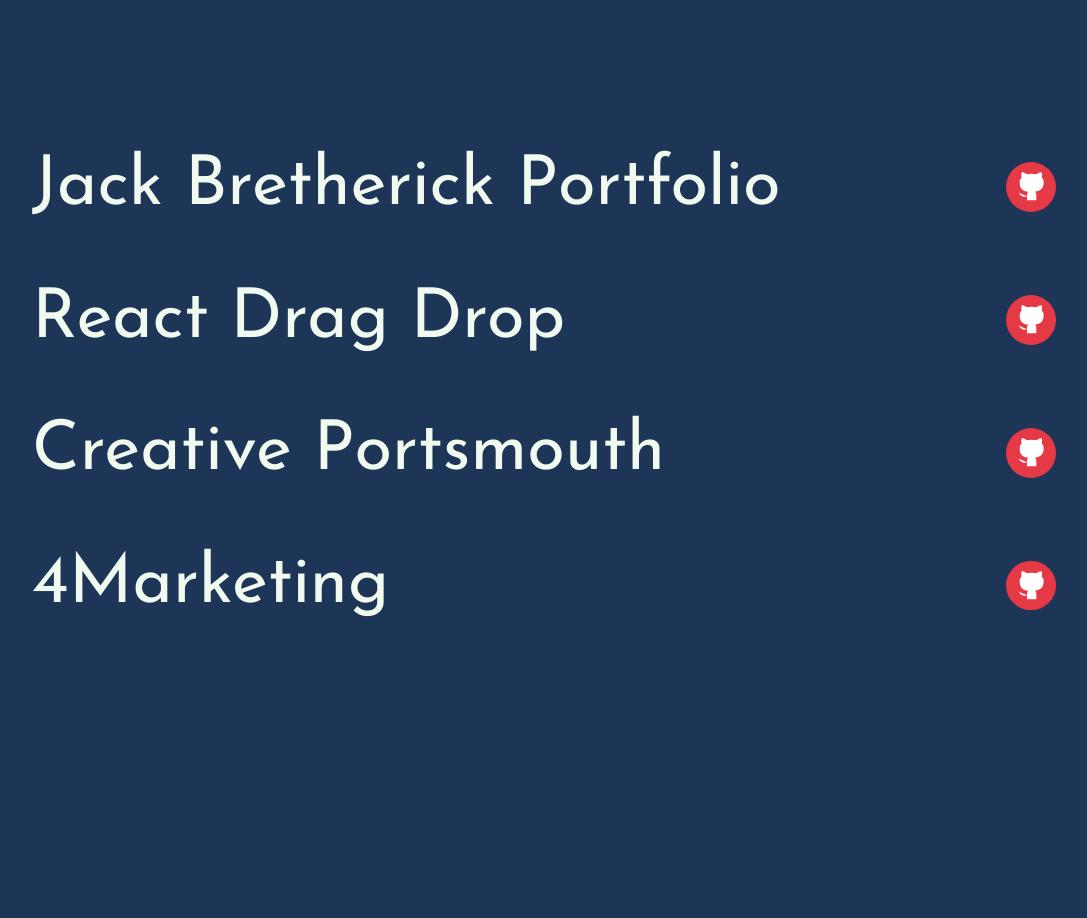
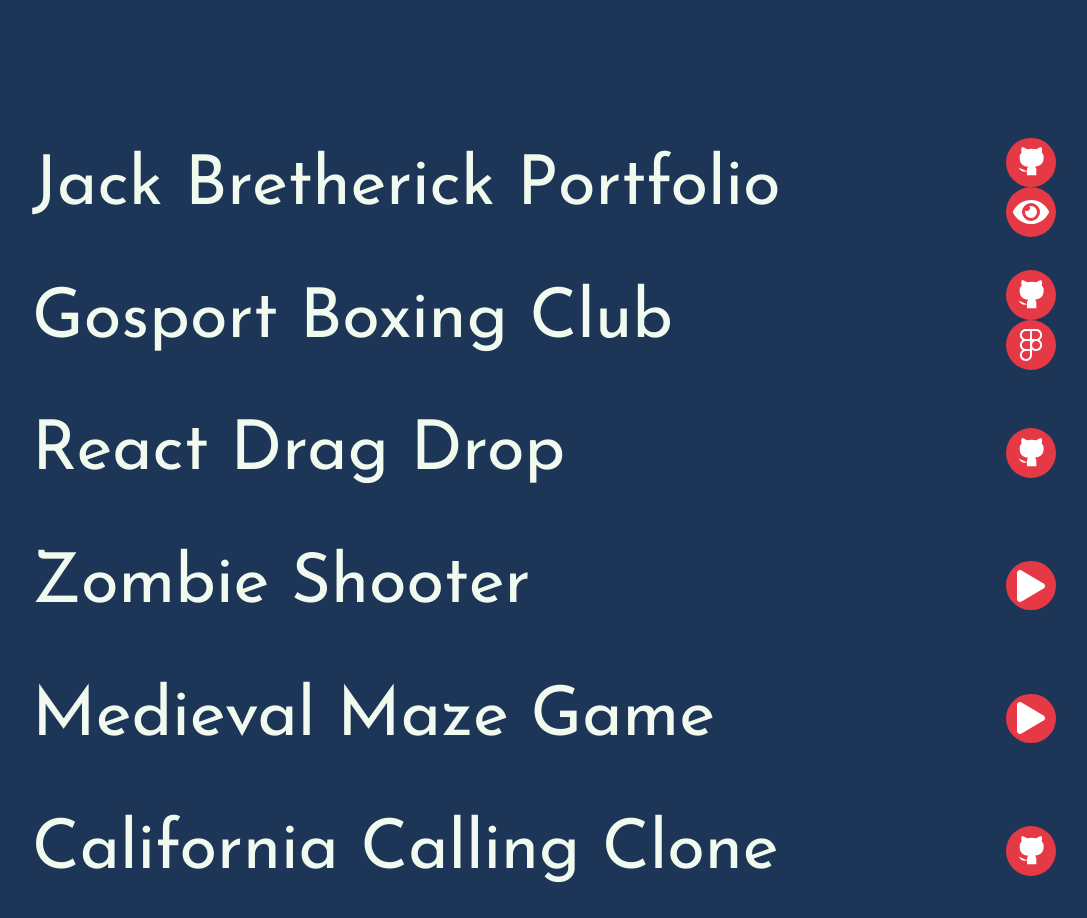
Before and after one commit to daisymaclennan/ts-portfolio, a Next.js app: page / in a window 1280 px wide. Shown: the part 4720-5638 px from the top of the page, without its empty margins (96-1183 px from the left). Before the commit the page ends 5372 px from the top, so only its background shows below. Built offline with nearby package versions, Linux system fonts and the light colour scheme.

Commit message:
Add different types of project buttons

```diff
--- /dev/null
+++ b/components/Icon/Eye.tsx
@@ -0,0 +1,20 @@
+import React from "react";
+
+function Icon() {
+  return (
+    <svg
+      xmlns="http://www.w3.org/2000/svg"
+      aria-hidden="true"
+      className="svg-inline--fa fa-eye fa-w-18"
+      data-icon="eye"
+      data-prefix="fas"
+      viewBox="0 0 576 512"
+    >
+      <path
+        d="M572.52 241.4C518.29 135.59 410.93 64 288 64S57.68 135.64 3.48 241.41a32.35 32.35 0 000 29.19C57.71 376.41 165.07 448 288 448s230.32-71.64 284.52-177.41a32.35 32.35 0 000-29.19zM288 400a144 144 0 11144-144 143.93 143.93 0 01-144 144zm0-240a95.31 95.31 0 00-25.31 3.79 47.85 47.85 0 01-66.9 66.9A95.78 95.78 0 10288 160z"
+      ></path>
+    </svg>
+  );
+}
+
+export default Icon;
--- /dev/null
+++ b/components/Icon/Figma.tsx
@@ -0,0 +1,20 @@
+import React from "react";
+
+function Icon() {
+  return (
+    <svg
+      xmlns="http://www.w3.org/2000/svg"
+      aria-hidden="true"
+      className="svg-inline--fa fa-figma fa-w-12"
+      data-icon="figma"
+      data-prefix="fab"
+      viewBox="0 0 384 512"
+    >
+      <path
+        d="M14 95.792C14 42.888 56.888 0 109.793 0h164.368c52.905 0 95.793 42.888 95.793 95.792 0 33.5-17.196 62.984-43.243 80.105 26.047 17.122 43.243 46.605 43.243 80.105 0 52.905-42.888 95.793-95.793 95.793h-2.08c-24.802 0-47.403-9.426-64.415-24.891v88.263c0 53.61-44.009 96.833-97.357 96.833C57.536 512 14 469.243 14 416.207c0-33.498 17.195-62.98 43.24-80.102C31.193 318.983 14 289.5 14 256.002c0-33.5 17.196-62.983 43.242-80.105C31.197 158.776 14 129.292 14 95.792zm162.288 95.795h-66.495c-35.576 0-64.415 28.84-64.415 64.415 0 35.438 28.617 64.192 64.003 64.414l.412-.001h66.495V191.587zm31.378 64.415c0 35.575 28.839 64.415 64.415 64.415h2.08c35.576 0 64.415-28.84 64.415-64.415s-28.839-64.415-64.415-64.415h-2.08c-35.576 0-64.415 28.84-64.415 64.415zm-97.873 95.793l-.412-.001c-35.386.221-64.003 28.975-64.003 64.413 0 35.445 29.225 64.415 64.931 64.415 36.282 0 65.979-29.436 65.979-65.455v-63.372h-66.495zm0-320.417c-35.576 0-64.415 28.84-64.415 64.414 0 35.576 28.84 64.415 64.415 64.415h66.495V31.377h-66.495zm97.873 128.829h66.495c35.576 0 64.415-28.839 64.415-64.415 0-35.575-28.839-64.414-64.415-64.414h-66.495v128.829z"
+      ></path>
+    </svg>
+  );
+}
+
+export default Icon;
--- /dev/null
+++ b/components/Icon/Play.tsx
@@ -0,0 +1,20 @@
+import React from "react";
+
+function Icon() {
+  return (
+    <svg
+      xmlns="http://www.w3.org/2000/svg"
+      aria-hidden="true"
+      className="svg-inline--fa fa-play fa-w-14"
+      data-icon="play"
+      data-prefix="fas"
+      viewBox="0 0 448 512"
+    >
+      <path
+        d="M424.4 214.7L72.4 6.6C43.8-10.3 0 6.1 0 47.9V464c0 37.5 40.7 60.1 72.4 41.3l352-208c31.4-18.5 31.5-64.1 0-82.6z"
+      ></path>
+    </svg>
+  );
+}
+
+export default Icon;
--- a/components/Icon/index.tsx
+++ b/components/Icon/index.tsx
@@ -6,6 +6,9 @@ import GitHub from "./GitHub";
 import Cloud from "./Cloud";
 import Star from "./Star";
 import MoonVector from "./MoonVector";
+import Eye from "./Eye";
+import Figma from "./Figma";
+import Play from "./Play";
 
 const Icon = ({ name }: { name: string }) => {
   switch (name) {
@@ -23,6 +26,12 @@ const Icon = ({ name }: { name: string }) => {
       return <Star />;
     case "moonVector":
       return <MoonVector />;
+    case "eye":
+      return <Eye />;
+    case "figma":
+      return <Figma />;
+    case "play":
+      return <Play />;
     default:
       return <div />;
   }
--- a/components/Project/Project.tsx
+++ b/components/Project/Project.tsx
@@ -1,20 +1,32 @@
 import styled from "styled-components";
 import { contentContainer } from "../../theme/mixins";
-import Icon from "../Icon";
+import ProjectButton from "./ProjectButton";
 
 interface ProjectProps {
   className?: string;
   name?: string;
+  github?: string;
+  play?: string;
+  live?: string;
+  design?: string;
 }
 
-const Project = ({ className, name }: ProjectProps) => {
+const Project = ({
+  className,
+  name,
+  github,
+  play,
+  live,
+  design,
+}: ProjectProps) => {
   return (
     <div className={className}>
       <h4>{name}</h4>
       <div>
-        <button>
-          <Icon name="github" />
-        </button>
+        {github && <ProjectButton icon="github" href={github} />}
+        {play && <ProjectButton icon="play" href={play} />}
+        {live && <ProjectButton icon="eye" href={live} />}
+        {design && <ProjectButton icon="figma" href={design} />}
       </div>
     </div>
   );
--- /dev/null
+++ b/components/Project/ProjectButton.tsx
@@ -0,0 +1,40 @@
+import styled from "styled-components";
+import { contentContainer } from "../../theme/mixins";
+import Icon from "../Icon";
+
+interface ProjectButtonProps {
+  className?: string;
+  icon: string;
+  href?: string;
+}
+
+const ProjectButton = ({ className, icon, href }: ProjectButtonProps) => {
+  return (
+    <a className={className} href={href}>
+      <Icon name={icon} />
+    </a>
+  );
+};
+
+const StyledProjectButton = styled(ProjectButton)`
+  cursor: pointer;
+  background: #e63946;
+  border: none;
+  height: var(--px62);
+  width: var(--px62);
+  border-radius: 100px;
+  display: flex;
+  align-items: center;
+  justify-content: center;
+  transition: var(--transition);
+  svg {
+    fill: white;
+    height: var(--px40);
+  }
+
+  &:hover {
+    transform: scale(1.1);
+  }
+`;
+
+export default StyledProjectButton;
--- a/data/index.tsx
+++ b/data/index.tsx
@@ -6,6 +6,37 @@ const data = {
     md: ["gatsby.png", "js.jpeg"],
     lg: ["react.png", "typescript.png", "nextjs.png"],
   },
+  projects: [
+    {
+      name: "Jack Bretherick Portfolio",
+      github: "https://github.com/daisymaclennan/brevs-portfolio",
+      live: "https://jack-bretherick-portfolio.netlify.app/",
+    },
+    {
+      name: "Gosport Boxing Club",
+      github: "https://github.com/daisymaclennan/gosportboxingclub",
+      design:
+        "https://www.figma.com/file/vINPRcDjMCf9kRDtOGAbPN/Gosport-Boxing-Club?node-id=22%3A345",
+    },
+    {
+      name: "React Drag Drop",
+      github: "https://github.com/daisymaclennan/react-drag-drop",
+    },
+    {
+      name: "Zombie Shooter",
+      play:
+        "https://daisymaclennan.itch.io/zombiegame",
+    },
+    {
+      name: "Medieval Maze Game",
+      play: "https://daisymaclennan.itch.io/medieval-theme-maze-game",
+    },
+    {
+      name: "California Calling Clone",
+      github:
+        "https://github.com/daisymaclennan/California-Calling-using-Vue.js-rebuild",
+    },
+  ],
 };
 
 export default data;
--- a/pages/index.tsx
+++ b/pages/index.tsx
@@ -27,10 +27,9 @@ export default function Home() {
       <SkillRocket skills={data.skills} />
       <BigTitle>Projects</BigTitle>
       <Projects>
-        <Project name='Jack Bretherick Portfolio' />
-        <Project name='React Drag Drop' />
-        <Project name='Creative Portsmouth' />
-        <Project name='4Marketing' />
+        {data.projects.map((proj) => (
+          <Project key={proj.name} name={proj.name} github={proj.github} live={proj.live} play={proj.play} design={proj.design} />
+        ))}
       </Projects>
     </div>
   );
```
